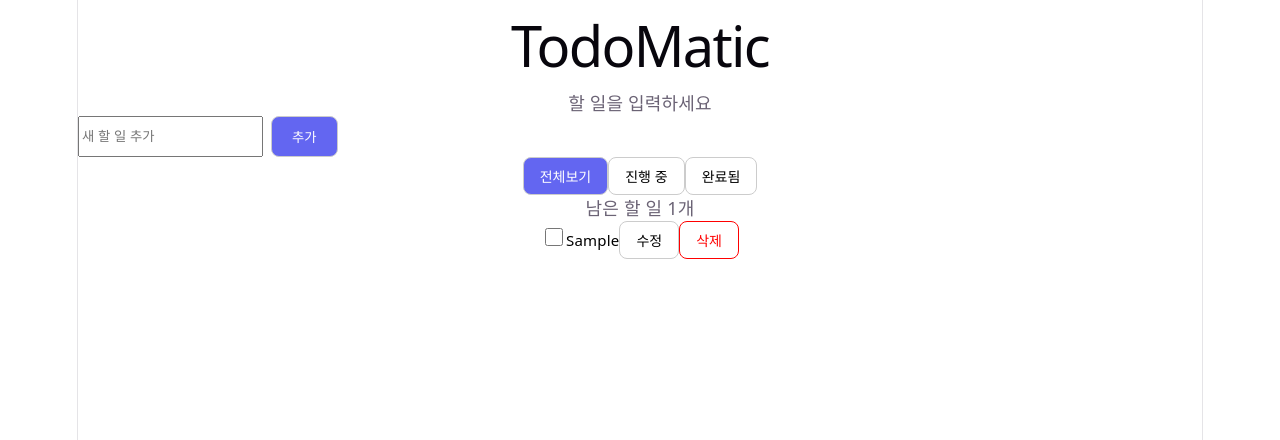
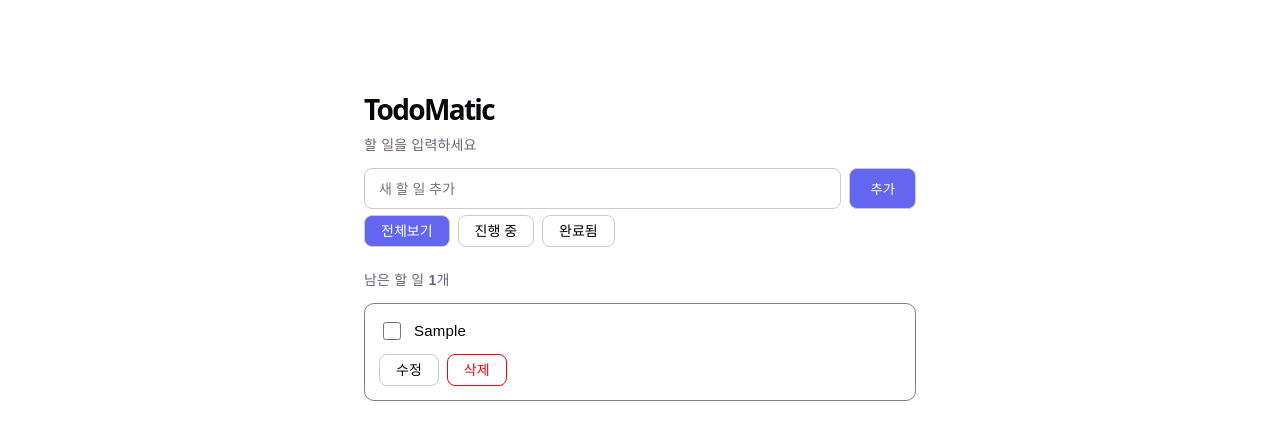
Before and after one commit to Leets-Official/8th-FE-Zero100, a React (Vite) app in the folder todo-list/: page / in a window 1280 px wide. Both pictures are taken after typing "Sample" into the empty fields and a click on the button "추가". Shown: the top 440 px of the page. Built offline with nearby package versions, Linux system fonts and the light colour scheme.

Commit message:
App.css 전체 스타일 작성

```diff
--- a/todo-list/src/App.css
+++ b/todo-list/src/App.css
@@ -1,184 +1,55 @@
-.counter {
-  font-size: 16px;
-  padding: 5px 10px;
-  border-radius: 5px;
-  color: var(--accent);
-  background: var(--accent-bg);
-  border: 2px solid transparent;
-  transition: border-color 0.3s;
-  margin-bottom: 24px;
-
-  &:hover {
-    border-color: var(--accent-border);
-  }
-  &:focus-visible {
-    outline: 2px solid var(--accent);
-    outline-offset: 2px;
-  }
+* {
+  box-sizing: border-box;
 }
 
-.hero {
-  position: relative;
-
-  .base,
-  .framework,
-  .vite {
-    inset-inline: 0;
-    margin: 0 auto;
+body {
+  background: white;
+  font-family: Arial, Helvetica, sans-serif;
 }
 
-  .base {
-    width: 170px;
-    position: relative;
-    z-index: 0;
+.app {
+  max-width: 600px;
+  margin: 40px auto;
+  padding: 24px;
+  background: white;
+  border-radius: 12px;
 }
 
-  .framework,
-  .vite {
-    position: absolute;
+.title {
+  font-size: 28px;
+  font-weight: 800;
+  margin-bottom: 10px;
 }
 
-  .framework {
-    z-index: 1;
-    top: 34px;
-    height: 28px;
-    transform: perspective(2000px) rotateZ(300deg) rotateX(44deg) rotateY(39deg)
-      scale(1.4);
+.midText {
+  font-size: 14px;
+  font-weight: 600;
+  margin-bottom: 10px;
 }
 
-  .vite {
-    z-index: 0;
-    top: 107px;
-    height: 26px;
-    width: auto;
-    transform: perspective(2000px) rotateZ(300deg) rotateX(40deg) rotateY(39deg)
-      scale(0.8);
-  }
+.displayRow {
+  display: flex;
+  gap: 8px;
+  margin-bottom: 20px;
 }
 
-#center {
+.taskCard {
+  border: 1px solid gray;
+  border-radius: 10px;
+  padding: 14px;
+  margin-bottom: 10px;
   display: flex;
   flex-direction: column;
-  gap: 25px;
-  place-content: center;
-  place-items: center;
-  flex-grow: 1;
-
-  @media (max-width: 1024px) {
-    padding: 32px 20px 24px;
-    gap: 18px;
-  }
+  gap: 10px;
 }
 
-#next-steps {
+.taskCheck {
   display: flex;
-  border-top: 1px solid var(--border);
-  text-align: left;
-
-  & > div {
-    flex: 1 1 0;
-    padding: 32px;
-    @media (max-width: 1024px) {
-      padding: 24px 20px;
-    }
+  align-items: center;
+  gap: 10px;
 }
 
-  .icon {
-    margin-bottom: 16px;
-    width: 22px;
-    height: 22px;
-  }
-
-  @media (max-width: 1024px) {
-    flex-direction: column;
-    text-align: center;
-  }
-}
-
-#docs {
-  border-right: 1px solid var(--border);
-
-  @media (max-width: 1024px) {
-    border-right: none;
-    border-bottom: 1px solid var(--border);
-  }
-}
-
-#next-steps ul {
-  list-style: none;
-  padding: 0;
+.taskButtons {
   display: flex;
   gap: 8px;
-  margin: 32px 0 0;
-
-  .logo {
-    height: 18px;
 }
-
-  a {
-    color: var(--text-h);
-    font-size: 16px;
-    border-radius: 6px;
-    background: var(--social-bg);
-    display: flex;
-    padding: 6px 12px;
-    align-items: center;
-    gap: 8px;
-    text-decoration: none;
-    transition: box-shadow 0.3s;
-
-    &:hover {
-      box-shadow: var(--shadow);
-    }
-    .button-icon {
-      height: 18px;
-      width: 18px;
-    }
-  }
-
-  @media (max-width: 1024px) {
-    margin-top: 20px;
-    flex-wrap: wrap;
-    justify-content: center;
-
-    li {
-      flex: 1 1 calc(50% - 8px);
-    }
-
-    a {
-      width: 100%;
-      justify-content: center;
-      box-sizing: border-box;
-    }
-  }
-}
-
-#spacer {
-  height: 88px;
-  border-top: 1px solid var(--border);
-  @media (max-width: 1024px) {
-    height: 48px;
-  }
-}
-
-.ticks {
-  position: relative;
-  width: 100%;
-
-  &::before,
-  &::after {
-    content: '';
-    position: absolute;
-    top: -4.5px;
-    border: 5px solid transparent;
-  }
-
-  &::before {
-    left: 0;
-    border-left-color: var(--border);
-  }
-  &::after {
-    right: 0;
-    border-right-color: var(--border);
-  }
-}
--- a/todo-list/src/App.jsx
+++ b/todo-list/src/App.jsx
@@ -3,7 +3,7 @@ import Text from './components/Text';
 import Button from './components/Button';
 import Checkbox from './components/Checkbox';
 import Input from './components/Input';
-// import './App.css'
+import './App.css'
 
 function App() {
   const [work, setWork] = useState([]);
@@ -61,39 +61,46 @@ function App() {
   };
 
   return (
-    <>
-      <h1>TodoMatic</h1>
-      <p>할 일을 입력하세요</p>
+    <div className="app">
+      <h1 className="title">TodoMatic</h1>
+      <p className="midText">할 일을 입력하세요</p>
       <Input newWork={addWork} />
 
-      <div>
+      <div className="displayRow">
         <Button variant={displayWork === 'total' ? 'primary' : 'default'} onClick={() => setDisplayWork('total')}>전체보기</Button>
         <Button variant={displayWork === 'inProgress' ? 'primary' : 'default'} onClick={() => setDisplayWork('inProgress')}>진행 중</Button>
-        <Button onClick={() => setDisplayWork('completed')}>완료됨</Button>
+        <Button variant={displayWork === 'completed' ? 'primary' : 'default'} onClick={() => setDisplayWork('completed')}>완료됨</Button>
       </div>
 
-      <p>남은 할 일 {work.filter((task) => task.done === false).length}개</p>
+      <p className="midText">남은 할 일 {work.filter((task) => task.done === false).length}개</p>
 
       {display.map((task) => (
-        <div key={task.id}>
+        <div className='taskCard' key={task.id}>
+          <div className='taskCheck'>
             <Checkbox checked={task.done} onChange={() => checkClear(task.id)} />
 
             {task.edit ? (
+              <input type="text" value={task.text} onChange={(event) => changeText(task.id, event.target.value)} />
+            ) : (
+              <Text done={task.done}>{task.text}</Text>
+            )}
+          </div>
+          <div className='taskButtons'>
+            {task.edit ? (
               <>
-              <input type="text" value={task.text} onChange={(event) => changeText(task.id, event.target.value)} />
                 <Button onClick={() => saveEdit(task.id)}>저장</Button>
                 <Button onClick={() => cancelEdit(task.id)}>취소</Button>
               </>
             ) : (
               <>
-              <Text done={task.done}>{task.text}</Text>
                 <Button onClick={() => editWork(task.id)}>수정</Button>
                 <Button variant="delete" onClick={() => deleteWork(task.id)}>삭제</Button>
               </>
             )}
           </div>
+        </div>
       ))}
-    </>
+    </div>
   );
 }
 
--- a/todo-list/src/components/Button.module.css
+++ b/todo-list/src/components/Button.module.css
@@ -7,6 +7,7 @@
     cursor: pointer;
     font-size: 14px;
     font-weight: 500;
+    line-height: 100%;
 }
 
 .primary {
--- a/todo-list/src/components/Input.jsx
+++ b/todo-list/src/components/Input.jsx
@@ -11,7 +11,7 @@ function Input(props) {
 
     return (
         <div className={styles.wrap}>
-            <input type="text" value={inputValue}
+            <input type="text" className={styles.input} value={inputValue}
             onChange={(event) => setInputValue(event.target.value)}
             placeholder='새 할 일 추가'/>
 
--- a/todo-list/src/components/Input.module.css
+++ b/todo-list/src/components/Input.module.css
@@ -1,6 +1,7 @@
 .wrap {
     display: flex;
     gap: 8px;
+    margin-bottom: 6px;
 }
 
 .input {
@@ -12,6 +13,7 @@
 }
 
 .button {
+    flex-shrink: 0;
     padding: 10px 20px;
     border: 1px solid #ccc;
     border-radius: 8px;
--- a/todo-list/src/index.css
+++ b/todo-list/src/index.css
@@ -54,7 +54,7 @@ body {
   margin: 0;
 }
 
-#root {
+/* #root {
   width: 1126px;
   max-width: 100%;
   margin: 0 auto;
@@ -64,7 +64,7 @@ body {
   display: flex;
   flex-direction: column;
   box-sizing: border-box;
-}
+} */
 
 h1,
 h2 {
```
Lines whose indentation alone changed are shown as unchanged.
